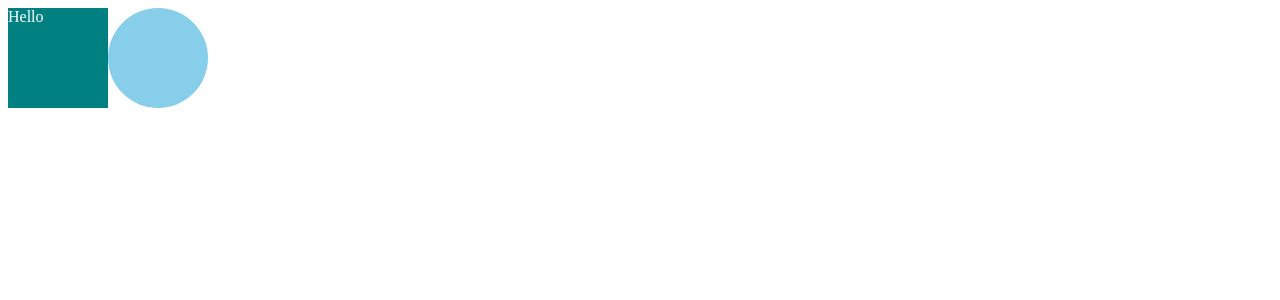
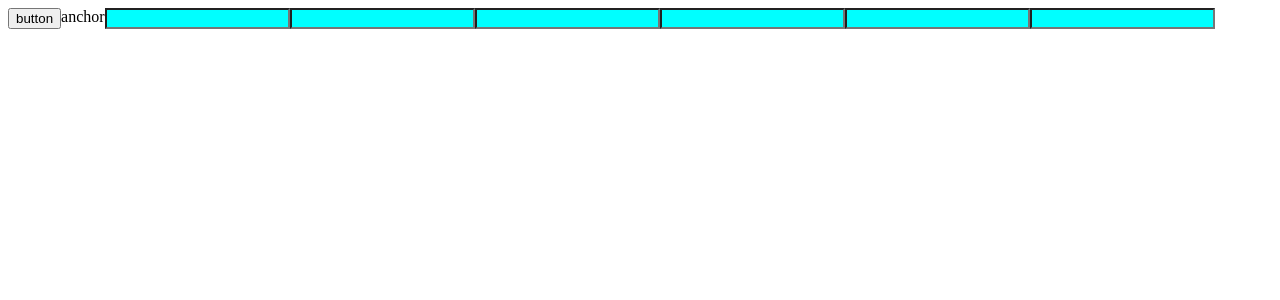
Before and after one commit to FixingWoo/styled-components, a React (Create React App) app: page / in a window 1280 px wide. Shown: the top 300 px of the page. Built offline with nearby package versions, Linux system fonts and the light colour scheme.

Commit message:
refactor: as와 attrs 사용

```diff
--- a/src/App.js
+++ b/src/App.js
@@ -18,15 +18,28 @@ const Circle = styled(Box)`
   border-radius: 50%;
 `
 
+const Btn = styled.button`
+  cursor: pointer;
+`;
+
+const Input = styled.input.attrs({ required: true })`
+  background-color: aqua;
+`;
+
 
 function App() {
   return (
     <Parent>
-      <Box bgColor="teal">
-        <Text>Hello</Text>
-      </Box>
+      <Btn>button</Btn>
+      <Btn as="anchor">anchor</Btn>
 
-      <Circle bgColor="skyblue"/>
+      <Input />
+      <Input />
+      <Input />
+      <Input />
+      <Input />
+      <Input />
+
     </Parent>
   );
 }
```
Also changed, not shown: public/index.html (+0 -10 lines).
